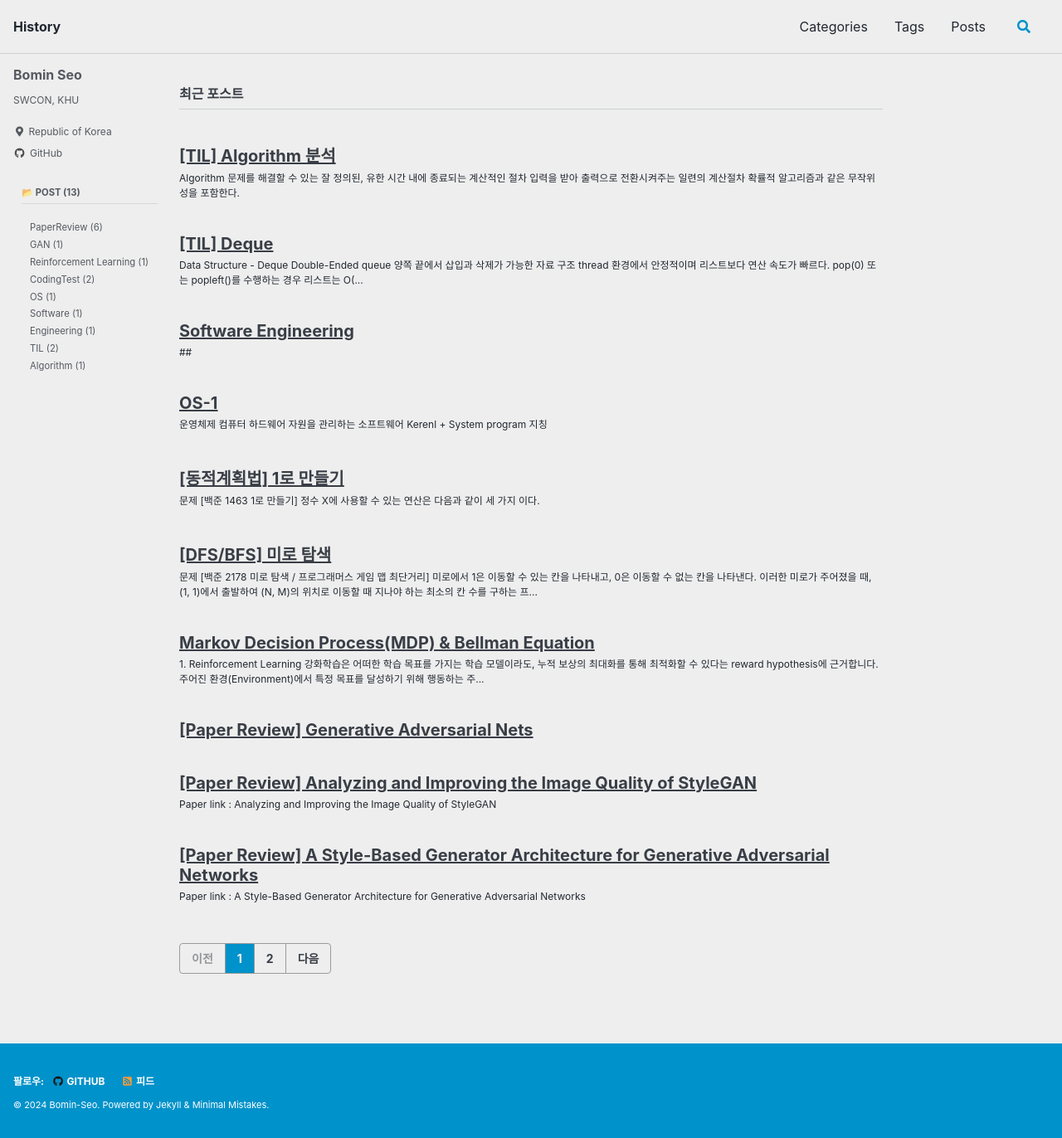
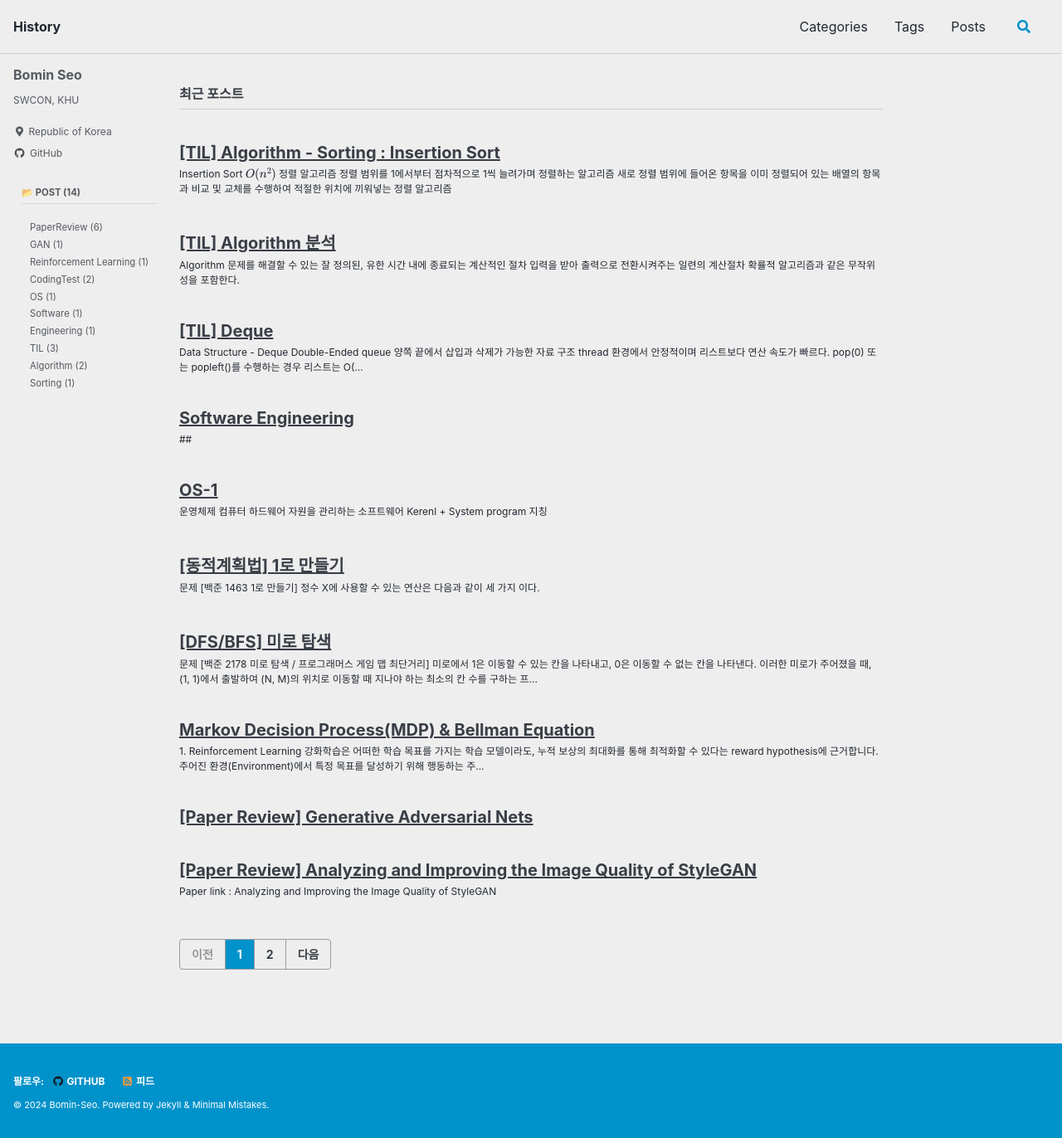
Before and after one commit to Bomin-Seo/Bomin-Seo.github.io, a Jekyll site: the page built from index.html, in a window 1280 px wide and 1372 px high. Shown: the whole window at 83% size. Built offline with Jekyll 4.4.1, drawn with Linux system fonts in a browser that asks for light colours; cached includes are drawn as plain includes; the list of posts is cut into pages by our own code; some of the changed lines change nothing that is shown.

Commit message:
insertion sort

````diff
--- a/_posts/nbcamp/2024-04-24-[TIL]0424_Deque.md
+++ b/_posts/nbcamp/2024-04-24-[TIL]0424_Deque.md
@@ -8,7 +8,7 @@ sidebar:
   nav: "main"
 tags :
     - TIL
-    - Java Spring
+    - Algorithm
 ---
 ## Data Structure - Deque
 - Double-Ended queue
--- /dev/null
+++ b/_posts/nbcamp/2024-04-26-[TIL]insertion_sorting.md
@@ -0,0 +1,91 @@
+---
+layout: single
+title:  "[TIL] Algorithm - Sorting : Insertion Sort"
+date:   2024-04-26 13:08:52 +0900
+categories: TIL Algorithm Sorting
+author_profile: true
+sidebar:
+  nav: "main"
+tags :
+    - TIL
+    - Algorithm
+    - Sorting
+---
+## Insertion Sort
+- $$O(n^2)$$ 정렬 알고리즘
+- 정렬 범위를 1에서부터 점차적으로 1씩 늘려가며 정렬하는 알고리즘
+- 새로 정렬 범위에 들어온 항목을 이미 정렬되어 있는 배열의 항목과 비교 및 교체를 수행하여 적절한 위치에 끼워넣는 정렬 알고리즘
+<p align='center'><img src = "https://github.com/Bomin-Seo/Study/assets/94039896/1d59636f-ab30-4aff-9af5-7514bc79cc90" height="40%" width = "40%"/></p>
+
+### 공간 복잡도 분석
+- in-place sorting algorithm으로 추가적인 저장 장소가 필요하지 않다.
+- 따라서, $$M(n) = \Omega(1)$$
+
+### 시간 복잡도 분석
+#### Worst Case
+- 역순으로 정렬되어 있는 경우
+- ex) 5 4 3 2 1 &rarr; 4 5 3 2 1 &rarr; 3 4 5 2 1 &rarr; 2 3 4 5 1 &rarr; 1 2 3 4 5
+- 현재의 정렬 범위가 i일 때, 정렬을 수행하는 반복문 안에서 최대 i-1번의 비교가 이루어진다.
+- 역순으로 정렬된 경우 n개의 항목에 대해 총 비교 연산의 회수는 $$W(n) = \sum(i-1) = \frac{n(n-1)}{2} \approx \frac{n^2}{2}$$
+
+#### Average Case
+- 현재의 정렬 범위가 i인 경우, 새로 정렬 범위에 추가된 항목 x가 위치할 수 있는 위치는 i개가 존재한다.
+- x가 특정 위치에 위치하기 위해 수행되는 비교 연산의 횟수는
+
+| index | 1 | 2 | 3 | ... | i-1 | i |
+|:---:|:---:|:---:|:---:|:---:|:---:|:---:|
+| 비교연산 | i-1 | i-1 | i - 2 | ... | 2 | 1|
+
+  이며 x가 1번 혹은 2번 index의 데이터가 될 경우 비교 연산의 횟수는 i-1번으로 동일하다.
+
+- x가 각 위치의 데이터가 될 확률은 $$\frac{1}{i}$$이다.
+- x를 삽입하기 위해 필요한 평균 비교 회수는 $$(\frac{1}{i})\times (1 + 2 + ... + i-1 + i-1) = \frac{1}{i} \times \sum k + \frac{i-1}{i} = \frac{i+1}{2} - \frac{1}{i}$$
+- n개의 항목을 정렬하는데 수행되는 비교 회수는 $$\sum (\frac{i+1}{2} - \frac{1}{i}) = \sum \frac{i+1}{2} - \sum \frac{1}{i} \approx \frac{(n+4)(n-1)}{4} - \ln(n) \approx \frac{n^2}{4}$$
+
+### python code 1
+```
+def insertion_sort(values):
+    numvalues, count = len(values), 0
+    while count < numvalues:
+        finished = False
+        current = count
+        moretosearch = current != 0
+        while moretosearch and not finished:
+            if values[current] < values[current - 1]:
+                values[current], values[current - 1] = values[current - 1], values[current]
+                current -= 1
+                moretosearch = current != 0
+            else:
+                finished = True
+        count += 1
+```
+
+### python code 2
+```
+def insertion_sort(arr):
+    for end in range(1, len(arr)):
+        i = end
+        while i > 0 and arr[i - 1] > arr[i]:
+            arr[i - 1], arr[i] = arr[i], arr[i - 1]
+            i -= 1
+```
+
+### java code
+```
+public class Insertion {
+    public static void sort(int[] arr) {
+        for (int end = 1; end < arr.length; end++) {
+            int i = end;
+            while (i > 0 && arr[i - 1] > arr[i]) {
+                swap(arr, i - 1, i);
+                i--;
+            }
+        }
+    }
+    private static void swap(int[] arr, int a, int b) {
+        int tmp = arr[a];
+        arr[a] = arr[b];
+        arr[b] = tmp;
+    }
+}
+```
````
